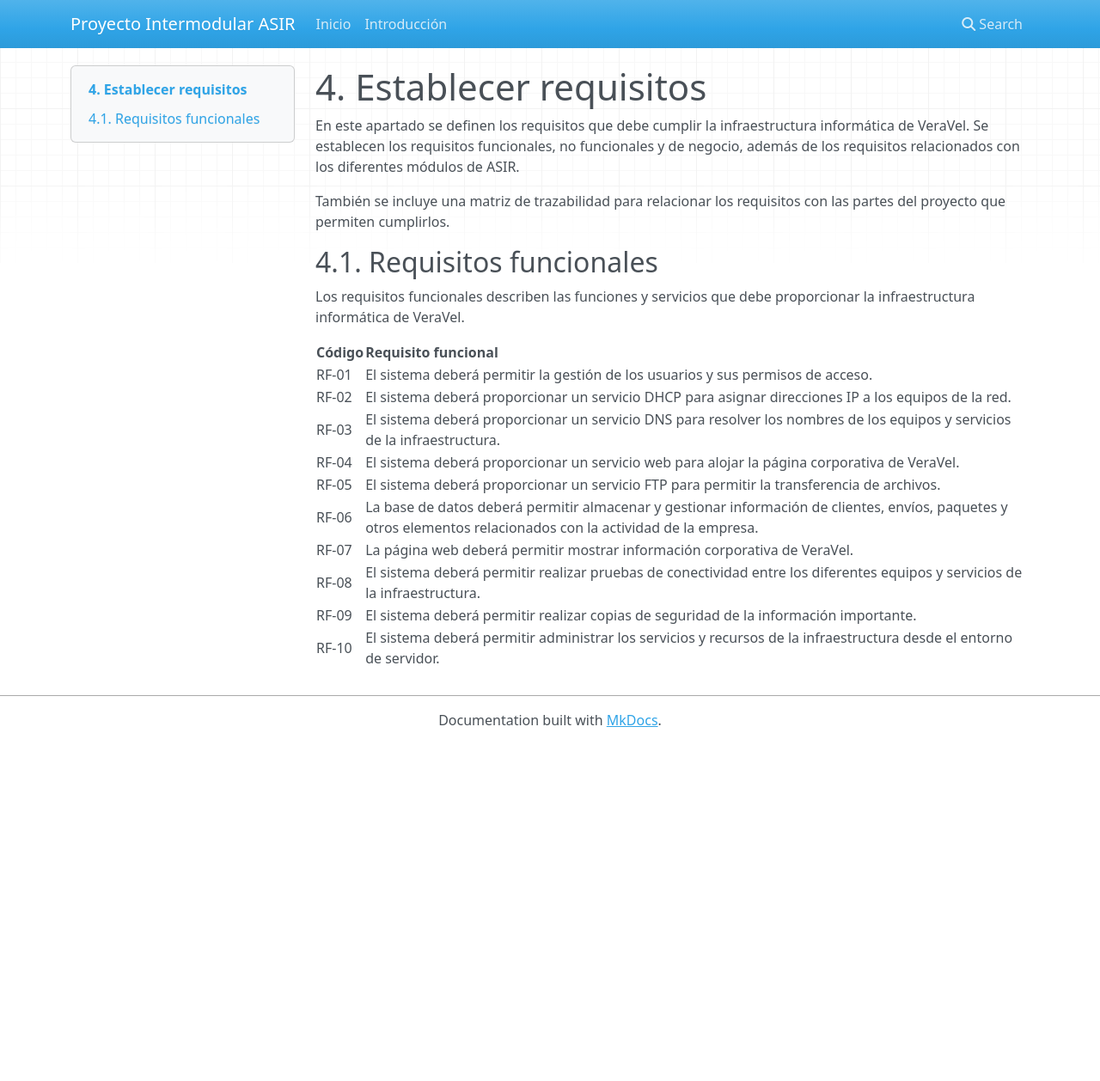
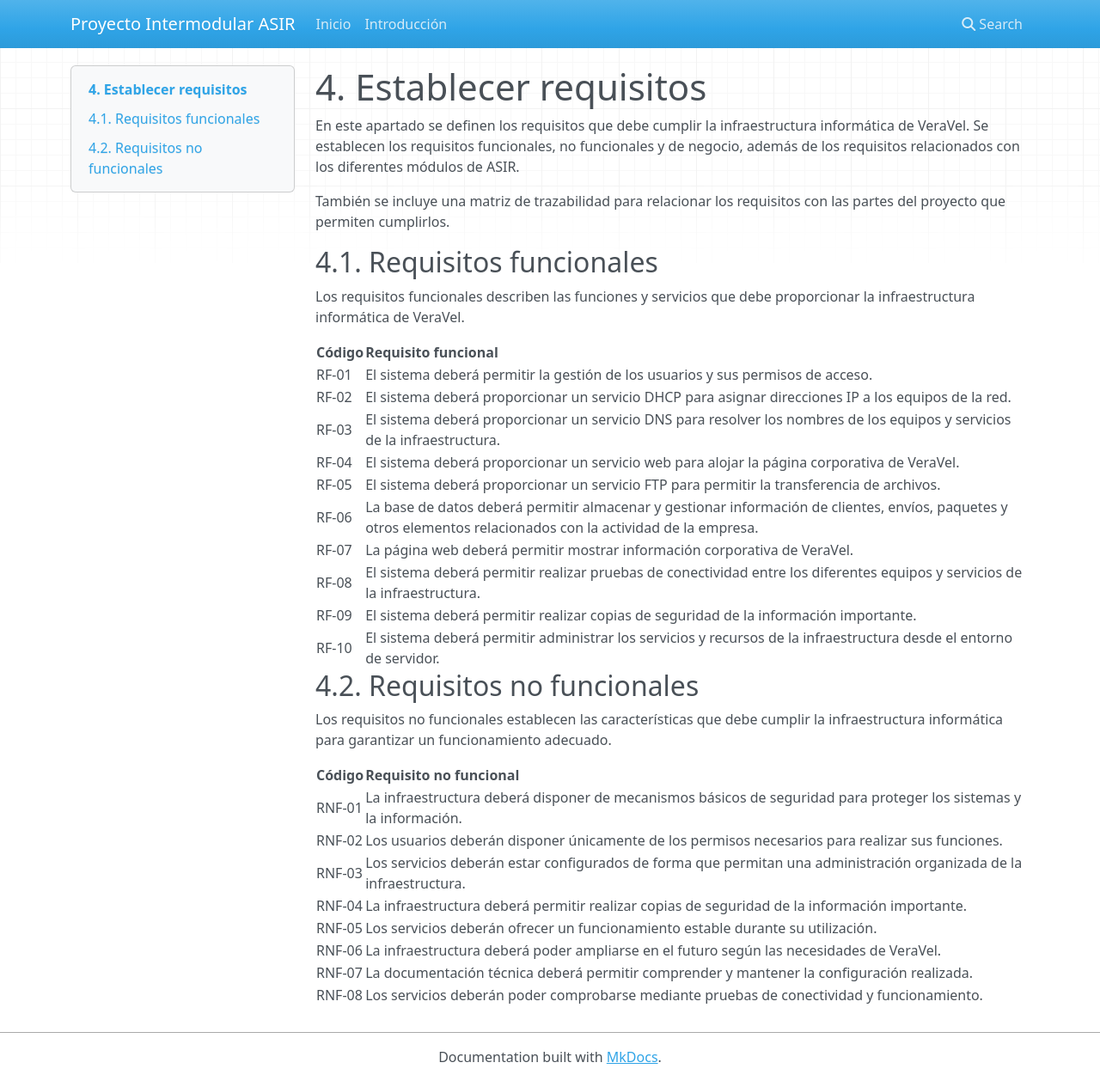
Before and after one commit to carloshuertasrodrigo-prog/Proyecto-Intermodular-ASIR, an MkDocs documentation site: the page built from docs/04_requisitos.md, in a window 1280 px wide and 1258 px high. Shown: the whole window at 86% size. Built offline with MkDocs 1.6.1, drawn with Linux system fonts in a browser that asks for light colours; nearby versions of some CDN libraries.

Commit message:
Añadidos requisitos no funcionales
Added non-functional requirements for the infrastructure.

```diff
--- a/docs/04_requisitos.md
+++ b/docs/04_requisitos.md
@@ -20,3 +20,18 @@
 | RF-08 | El sistema deberá permitir realizar pruebas de conectividad entre los diferentes equipos y servicios de la infraestructura. |
 | RF-09 | El sistema deberá permitir realizar copias de seguridad de la información importante. |
 | RF-10 | El sistema deberá permitir administrar los servicios y recursos de la infraestructura desde el entorno de servidor. |
+
+## 4.2. Requisitos no funcionales
+
+Los requisitos no funcionales establecen las características que debe cumplir la infraestructura informática para garantizar un funcionamiento adecuado.
+
+| **Código** | **Requisito no funcional** |
+|---|---|
+| RNF-01 | La infraestructura deberá disponer de mecanismos básicos de seguridad para proteger los sistemas y la información. |
+| RNF-02 | Los usuarios deberán disponer únicamente de los permisos necesarios para realizar sus funciones. |
+| RNF-03 | Los servicios deberán estar configurados de forma que permitan una administración organizada de la infraestructura. |
+| RNF-04 | La infraestructura deberá permitir realizar copias de seguridad de la información importante. |
+| RNF-05 | Los servicios deberán ofrecer un funcionamiento estable durante su utilización. |
+| RNF-06 | La infraestructura deberá poder ampliarse en el futuro según las necesidades de VeraVel. |
+| RNF-07 | La documentación técnica deberá permitir comprender y mantener la configuración realizada. |
+| RNF-08 | Los servicios deberán poder comprobarse mediante pruebas de conectividad y funcionamiento. |
```
